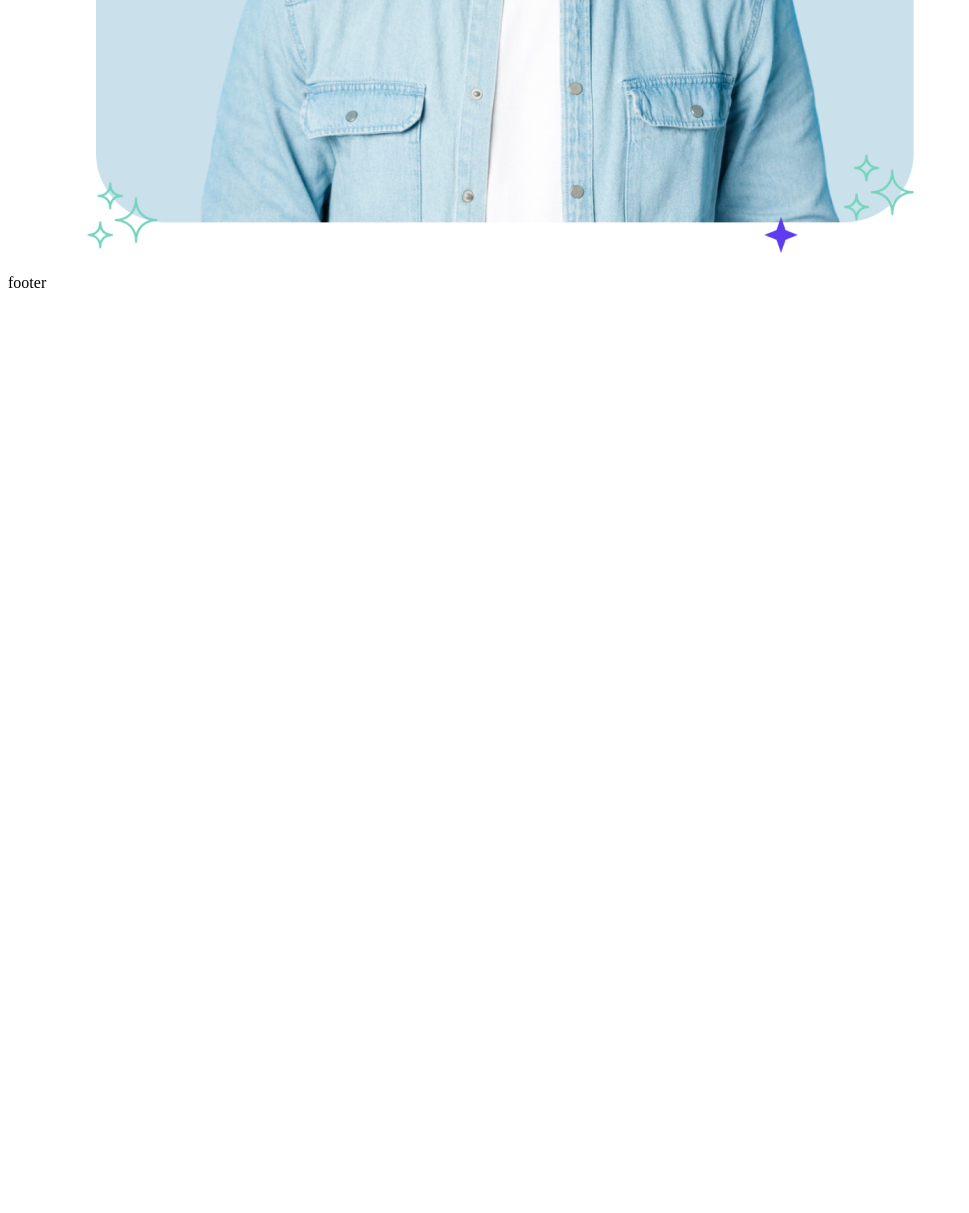
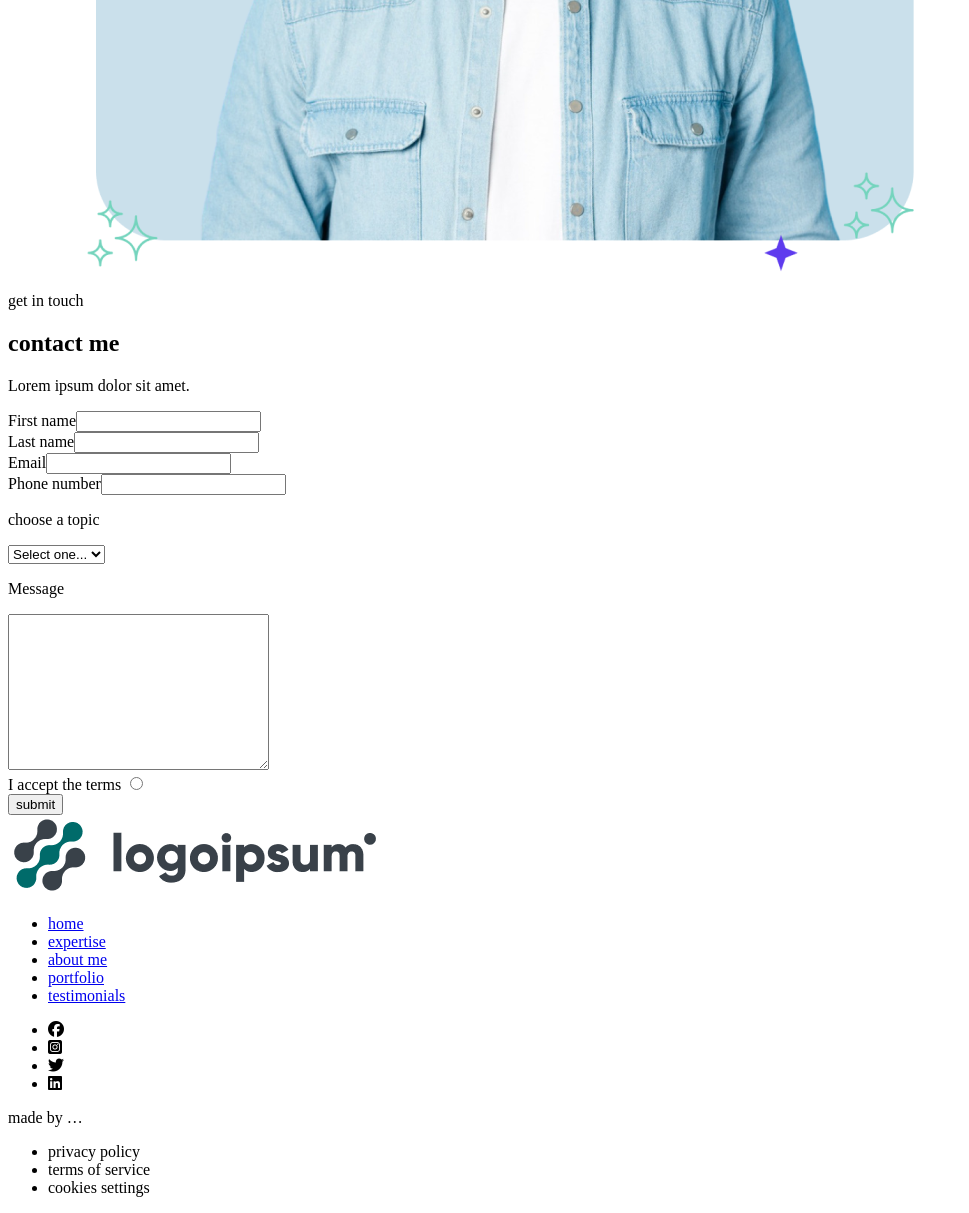
Before and after one commit to aya12sh/portfolio-clone, a plain HTML site: page index.html in a window 1280 px wide. Shown: the part 857-2070 px from the top of the page, without its empty margins (0-969 px from the left). Before the commit the page ends 1157 px from the top, so only its background shows below. Drawn offline with Linux system fonts and the light colour scheme.

Commit message:
dont section 6 and footer by khaled

```diff
--- a/index.html
+++ b/index.html
@@ -1,19 +1,17 @@
 <!DOCTYPE html>
 <html lang="en">
+
 <head>
     <meta charset="UTF-8">
     <meta name="viewport" content="width=device-width, initial-scale=1.0">
     <title>portfolio</title>
-    <link
-    rel="stylesheet"
-    href="https://cdnjs.cloudflare.com/ajax/libs/font-awesome/6.5.1/css/all.min.css"
-    integrity="sha512-DTOQO9RWCH3ppGqcWaEA1BIZOC6xxalwEsw9c2QQeAIftl+Vegovlnee1c9QX4TctnWMn13TZye+giMm8e2LwA=="
-    crossorigin="anonymous"
-    referrerpolicy="no-referrer"
-  /><!--this link for get icons -->
+    <link rel="stylesheet" href="https://cdnjs.cloudflare.com/ajax/libs/font-awesome/6.5.1/css/all.min.css"
+        integrity="sha512-DTOQO9RWCH3ppGqcWaEA1BIZOC6xxalwEsw9c2QQeAIftl+Vegovlnee1c9QX4TctnWMn13TZye+giMm8e2LwA=="
+        crossorigin="anonymous" referrerpolicy="no-referrer" /><!--this link for get icons -->
 </head>
+
 <body>
-    <main>
+    <>
         <!-- start header by aya -->
         <header class="po-header">
             <div class="po-header__logo">
@@ -50,9 +48,97 @@
             <!-- end home section -->
         </section>
         <!-- end content section -->
-        <!-- start footer -->
-        <footer>footer</footer>
+
+        <!-- start section 6 by khaled -->
+            <section class="po-contact-sec" id="contact-me">
+                <div class="po-contact-title">
+                    <span>get in touch</span>
+                    <h2>contact me</h2>
+                    <p>Lorem ipsum dolor sit amet.</p>
+                </div>
+
+                <div class="po-contact-container">
+                    <form action="" class="po-contact-form">
+                        <div class="po-contact__name">
+                            <div class="po-first-name">
+                                <label for="first-name">First name<input id="first-name" name="first-name" type="text" required></label>
+                            </div>
+                            <div class="po-last-name">
+                                <label for="last-name">Last name<input id="last-name" name="last-name" type="text" required></label>
+                            </div>
+                        </div>
+                        <div class="po-email-number">
+                            <div class="po-email">
+                                <label for="po-email">Email<input id="po-email" name="po-email" type="email" required></label>
+                            </div>
+                            <div class="po-number">
+                                <label for="po-number">Phone number<input id="po-number" name="po-number" type="number" required></label>
+                            </div>
+                        </div>
+                        <div class="po-selection">
+                            <p>choose a topic</p>
+                            <select name="selection" id="selection">
+                                <option value="">Select one...</option>
+                                <option value=""></option>
+                                <option value=""></option>
+                                <option value=""></option>
+                                <option value=""></option>
+                            </select>
+                        </div>
+                        <div class="po-message">
+                            <p>Message</p>
+                            <textarea name="message" id="message" cols="30" rows="10"></textarea>
+                        </div>
+                        <div class="po-terms">
+                            <label for="terms">I accept the terms <input type="radio" name="terms" id="terms"></label>
+                        </div>
+                        <div class="po-sub-btn">
+                            <button type="submit">submit</button>
+                        </div>
+                    </form>
+                </div>
+            </section>
+        <!-- end section 6 -->
+
+        <!-- start footer by khaled -->
+        <footer>
+            <div class="po-footer__nav-container">
+                <div class="po-footer__logo">
+                    <img src="./assets/imgs/Logologo.png" alt="">
+                </div>
+                <nav class="po-footer__nav">
+                    <ul>
+                        <li><a href="#home">home</a></li>
+                        <li><a href="#">expertise</a></li>
+                        <li><a href="#">about me</a></li>
+                        <li><a href="#">portfolio</a></li>
+                        <li><a href="#">testimonials</a></li>
+                    </ul>
+                </nav>
+                <nav class="po-footer__icon-container">
+                    <ul>
+                        <li><i class="fa-brands fa-facebook"></i></li>
+                        <li><i class="fa-brands fa-square-instagram"></i></li>
+                        <li><i class="fa-brands fa-twitter"></i></li>
+                        <li><i class="fa-brands fa-linkedin"></i></li>
+                    </ul>
+                </nav>
+            </div>
+
+            <div class="po-footer__policies">
+                <p>made by …</p>
+                <nav class="po-footer__nav">
+                    <ul>
+                        <li>privacy policy</li>
+                        <li>terms of service</li>
+                        <li>cookies settings</li>
+                    </ul>
+                </nav>
+            </div>
+        </footer>
         <!-- end footer -->
+
     </main>
 </body>
+
 </html>
```
